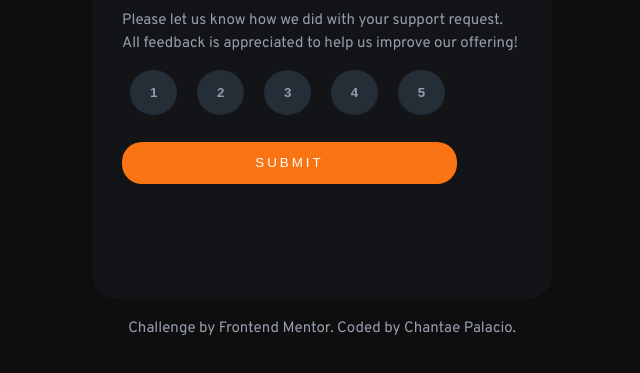
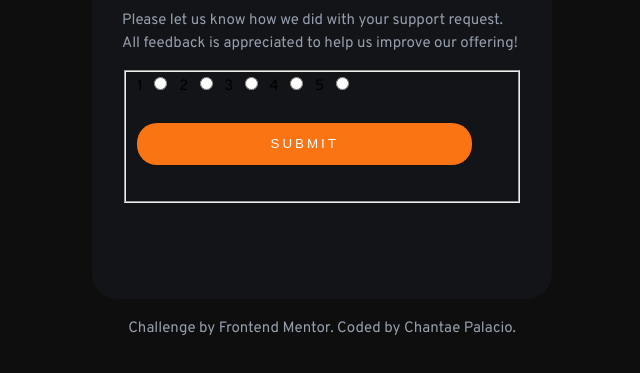
Before and after one commit to taepal467/interactive_rating_component, a plain HTML site: page index.html in a window 1280 px wide. Shown: the part 307-680 px from the top of the page, without its empty margins (318-958 px from the left). Drawn offline with nearby package versions, Linux system fonts and the light colour scheme.

Commit message:
updated html file
this update contains the jQuery Google CDN

```diff
--- a/index.html
+++ b/index.html
@@ -22,14 +22,27 @@
     <p class="content">Please let us know how we did with your support request. All feedback is appreciated
     to help us improve our offering!
     </p>
-    <input type="button" class="rating-btn one" value="1">
-    <input type="button" class="rating-btn two" value="2">
-    <input type="button" class="rating-btn three" value="3">
-    <input type="button" class="rating-btn four" value="4">
-    <input type="button" class="rating-btn five" value="5"><br>
-    <button type="button" class="submit-btn">Submit</button>
 
+    <form id="rate-form">
+      <fieldset>
+          <label for="rating1">1</label>
+          <input type="radio" id="rating1" name="rating" class="rating-btn one" value="1">
 
+          <label for="rating2">2</label>
+          <input type="radio" id="rating2" name="rating" class="rating-btn two" value="2">
+
+          <label for="rating3">3</label>
+          <input type="radio" id="rating3" name="rating" class="rating-btn three" value="3">
+
+          <label for="rating4">4</label>
+          <input type="radio" id="rating4" name="rating" class="rating-btn four" value="4">
+
+          <label for="rating5">5</label>
+          <input type="radio" id="rating5" name="rating" class="rating-btn five" value="5"><br>
+
+          <button type="submit" class="submit-btn" id="submit-button">Submit</button>
+      </fieldset>
+    </form>
   </div>
   <!-- Rating state end -->
 
@@ -51,6 +64,8 @@
     Coded by <a href="https://www.frontendmentor.io/profile/taepal467" target="_blank">Chantae Palacio</a>.
   </div>
 
+
+  <script src="https://ajax.googleapis.com/ajax/libs/jquery/3.6.0/jquery.min.js"></script>
   <script src="script.js"></script>
 </body>
 </html>
```
